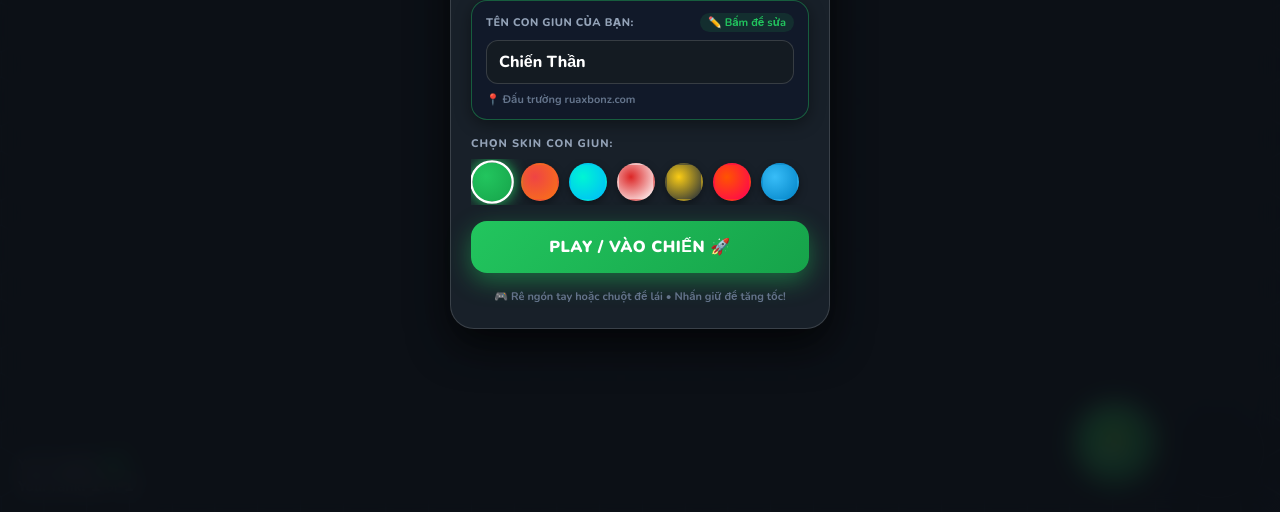
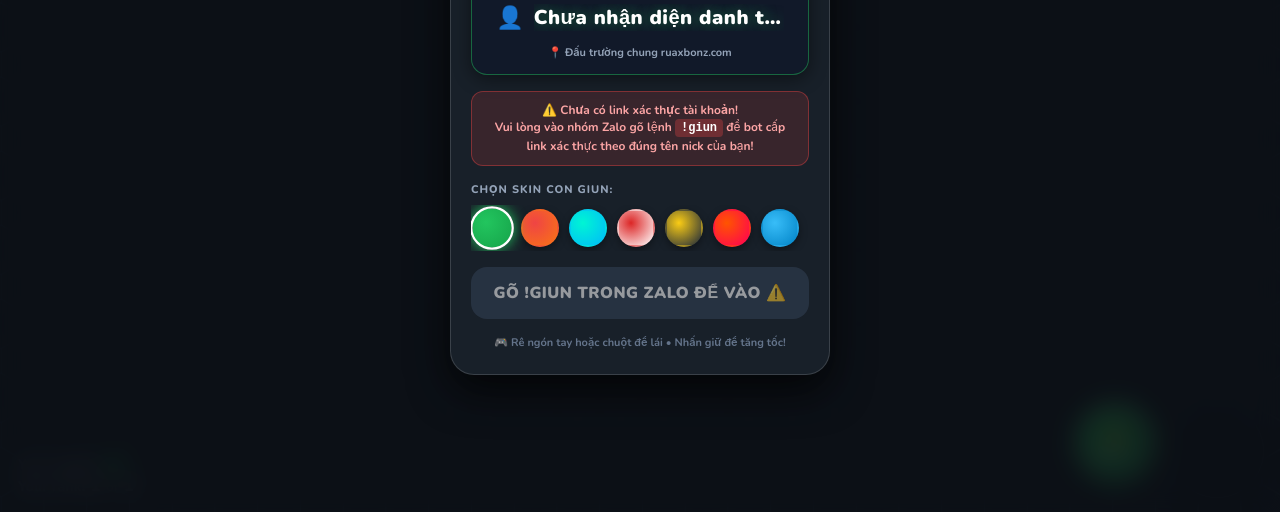
Before and after one commit to metcongviec-sudo/game-giun, a website: page public/index.html in a window 1280 px wide. Shown: the part 288-800 px from the top of the page. Drawn offline with nearby package versions, Linux system fonts and the light colour scheme.

Commit message:
Strictly enforce real Zalo name from token, completely remove manual name inputs

```diff
--- a/public/game.js
+++ b/public/game.js
@@ -24,8 +24,7 @@
   const previewAvatar = document.getElementById("previewAvatar");
   const previewName = document.getElementById("previewName");
   const previewRoom = document.getElementById("previewRoom");
-  const nameInputWrap = document.getElementById("nameInputWrap");
-  const customNameInput = document.getElementById("customNameInput");
+  const authStatusNotice = document.getElementById("authStatusNotice");
   const skinListEl = document.getElementById("skinList");
   const btnStartGame = document.getElementById("btnStartGame");
 
@@ -235,52 +234,85 @@
     }
   }
 
-  const savedName = localStorage.getItem("ruaxbonz_giun_name") || "";
+  // Tự động khôi phục token từ localStorage nếu truy cập thẳng vào trang chủ
+  if (!token) {
+    try {
+      token = localStorage.getItem("ruaxbonz_token") || "";
+    } catch (_) {}
+  } else {
+    try {
+      localStorage.setItem("ruaxbonz_token", token);
+    } catch (_) {}
+  }
+
   let playerProfile = {
-    name: savedName || "Chiến Thần",
+    name: "Đang nhận diện danh tính...",
     roomId: "ruaxbonz_arena",
-    roomName: "Đấu trường ruaxbonz.com"
+    roomName: "Đấu trường ruaxbonz.com",
+    uid: ""
   };
 
-  if (customNameInput) {
-    customNameInput.value = playerProfile.name;
-    customNameInput.addEventListener("input", () => {
-      const val = customNameInput.value.trim();
-      if (val) {
-        playerProfile.name = val;
-        try { localStorage.setItem("ruaxbonz_giun_name", val); } catch(_) {}
-        updateProfileUI();
-      }
-    });
-  }
+  let hasValidAuth = false;
 
-  // Xác thực token với server nếu có
+  // Xác thực token với server để lấy chính xác Tên Zalo thật
   if (token) {
     fetch(`/api/verify-token?token=${encodeURIComponent(token)}`)
       .then(res => res.json())
       .then(data => {
-        if (data.success && data.player) {
-          const verifiedName = (data.player.name || "").trim();
-          if (verifiedName && (!savedName || savedName === "Chiến Thần")) {
-            playerProfile.name = verifiedName;
-            if (customNameInput) customNameInput.value = verifiedName;
-          }
+        if (data.success && data.player && data.player.name) {
+          playerProfile.name = String(data.player.name).trim();
+          playerProfile.uid = data.player.uid || "";
           playerProfile.roomId = "ruaxbonz_arena";
           playerProfile.roomName = data.player.roomName || "Đấu trường ruaxbonz.com";
+          hasValidAuth = true;
+          try {
+            localStorage.setItem("ruaxbonz_player_name", playerProfile.name);
+          } catch (_) {}
+        } else {
+          hasValidAuth = false;
         }
         updateProfileUI();
       })
       .catch(() => {
+        try {
+          const cachedName = localStorage.getItem("ruaxbonz_player_name");
+          if (cachedName) {
+            playerProfile.name = cachedName;
+            hasValidAuth = true;
+          }
+        } catch (_) {}
         updateProfileUI();
       });
   } else {
+    hasValidAuth = false;
     updateProfileUI();
   }
 
   function updateProfileUI() {
-    if (previewName) previewName.textContent = playerProfile.name;
-    if (previewRoom) previewRoom.textContent = `📍 ${playerProfile.roomName}`;
-    if (hudName) hudName.textContent = playerProfile.name;
+    if (hasValidAuth && playerProfile.name) {
+      if (previewName) previewName.textContent = playerProfile.name;
+      if (previewRoom) previewRoom.textContent = `📍 ${playerProfile.roomName}`;
+      if (hudName) hudName.textContent = playerProfile.name;
+      if (authStatusNotice) authStatusNotice.style.display = "none";
+      if (btnStartGame) {
+        btnStartGame.disabled = false;
+        btnStartGame.classList.remove("btn-disabled");
+        const btnContent = btnStartGame.querySelector(".btn-content");
+        if (btnContent) btnContent.textContent = "PLAY / VÀO CHIẾN 🚀";
+      }
+    } else {
+      if (previewName) previewName.textContent = "Chưa nhận diện danh tính";
+      if (authStatusNotice) {
+        authStatusNotice.style.display = "block";
+        authStatusNotice.innerHTML = "⚠️ <b>Chưa có link xác thực tài khoản!</b><br>Vui lòng vào nhóm Zalo gõ lệnh <code>!giun</code> để bot cấp link xác thực theo đúng tên nick của bạn!";
+      }
+      if (btnStartGame) {
+        btnStartGame.disabled = true;
+        btnStartGame.classList.add("btn-disabled");
+        const btnContent = btnStartGame.querySelector(".btn-content");
+        if (btnContent) btnContent.textContent = "GÕ !GIUN TRONG ZALO ĐỂ VÀO ⚠️";
+      }
+    }
   }
 
   // ══════════════════════════════════════════════════
@@ -336,14 +368,12 @@
   // WEBSOCKET COMMUNICATION
   // ══════════════════════════════════════════════════
   function connectWebSocket() {
-    initAudio();
-
-    const customName = customNameInput ? customNameInput.value.trim() : "";
-    if (customName) {
-      playerProfile.name = customName;
-      try { localStorage.setItem("ruaxbonz_giun_name", customName); } catch (_) {}
+    if (!hasValidAuth || !token) {
+      updateProfileUI();
+      return;
     }
 
+    initAudio();
     welcomeModal.style.display = "none";
 
     const protocol = location.protocol === "https:" ? "wss:" : "ws:";
@@ -355,7 +385,6 @@
       ws.send(JSON.stringify({
         type: "join",
         token: token,
-        name: playerProfile.name,
         skin: SKINS[selectedSkinIdx]
       }));
     };
--- a/public/index.html
+++ b/public/index.html
@@ -88,17 +88,20 @@
         <div class="slither-logo-sub">ĐẠI CHIẾN CON GIUN VIP</div>
       </div>
 
-      <!-- Card hiển thị & chỉnh sửa tên người chơi -->
-      <div class="name-editor-card">
-        <div class="name-editor-header">
-          <span class="name-editor-label">TÊN CON GIUN CỦA BẠN:</span>
-          <span class="name-editor-badge">✏️ Bấm để sửa</span>
+      <!-- Card hiển thị tên Zalo chính chủ - KHÓA CỐ ĐỊNH KHÔNG CHO ĐẶT TÊN -->
+      <div class="player-identity-card">
+        <div class="identity-header">
+          <span class="identity-badge">🔒 DANH TÍNH ZALO XÁC THỰC</span>
         </div>
-        <div class="name-input-wrapper">
-          <input type="text" id="customNameInput" class="name-input-field" placeholder="Nhập tên con giun..." maxlength="22" autocomplete="off" spellcheck="false">
+        <div class="identity-name-box">
+          <span class="identity-icon">👤</span>
+          <span id="previewName" class="identity-name">Đang nhận diện tài khoản...</span>
         </div>
-        <div class="name-room-hint" id="previewRoom">📍 Đấu trường chung ruaxbonz.com</div>
+        <div class="identity-lock-hint" id="previewRoom">📍 Đấu trường chung ruaxbonz.com</div>
       </div>
+
+      <!-- Hộp cảnh báo nếu vào trang web trống không có token -->
+      <div id="authStatusNotice" class="auth-notice-box" style="display:none;"></div>
 
       <!-- Chọn Skin Slither.io Striped Segments -->
       <div class="skin-selector-wrap">
--- a/public/style.css
+++ b/public/style.css
@@ -481,77 +481,89 @@ body, html {
   border: 1.5px solid #182029;
 }
 
-.name-editor-card {
+.player-identity-card {
   display: flex;
   flex-direction: column;
   gap: 8px;
   background: rgba(15, 23, 42, 0.75);
-  border: 1.5px solid rgba(34, 197, 94, 0.4);
+  border: 1.5px solid rgba(34, 197, 94, 0.45);
   border-radius: 16px;
-  padding: 12px 14px;
-  box-shadow: 0 4px 16px rgba(0, 0, 0, 0.4);
+  padding: 14px 16px;
+  box-shadow: 0 4px 18px rgba(0, 0, 0, 0.45);
 }
 
-.name-editor-header {
+.identity-header {
   display: flex;
-  justify-content: space-between;
-  align-items: center;
+  justify-content: center;
 }
 
-.name-editor-label {
+.identity-badge {
   font-size: 11px;
   font-weight: 800;
   letter-spacing: 0.5px;
-  color: #94a3b8;
+  color: #22c55e;
+  background: rgba(34, 197, 94, 0.15);
+  padding: 3px 10px;
+  border-radius: 12px;
+  border: 1px solid rgba(34, 197, 94, 0.3);
 }
 
-.name-editor-badge {
-  font-size: 11px;
-  font-weight: 700;
-  color: #22c55e;
-  background: rgba(34, 197, 94, 0.12);
-  padding: 2px 8px;
-  border-radius: 10px;
+.identity-name-box {
+  display: flex;
+  align-items: center;
+  justify-content: center;
+  gap: 10px;
+  padding: 4px 0;
 }
 
-.name-input-wrapper {
-  position: relative;
-  display: flex;
-  align-items: center;
-  background: rgba(22, 28, 34, 0.9);
-  border: 1.5px solid rgba(255, 255, 255, 0.15);
-  border-radius: 12px;
-  padding: 2px 12px;
-  transition: border-color 0.2s, box-shadow 0.2s;
+.identity-icon {
+  font-size: 22px;
 }
 
-.name-input-wrapper:focus-within {
-  border-color: #22c55e;
-  box-shadow: 0 0 12px rgba(34, 197, 94, 0.35);
+.identity-name {
+  font-size: 20px;
+  font-weight: 900;
+  color: #ffffff;
+  font-family: 'Nunito', sans-serif;
+  letter-spacing: 0.5px;
+  text-shadow: 0 0 14px rgba(34, 197, 94, 0.5);
+  max-width: 250px;
+  overflow: hidden;
+  text-overflow: ellipsis;
+  white-space: nowrap;
 }
 
-.name-input-field {
-  width: 100%;
-  background: transparent;
-  border: none;
-  outline: none;
-  color: #ffffff;
-  font-size: 16px;
-  font-weight: 800;
-  font-family: 'Nunito', sans-serif;
-  padding: 8px 0;
+.identity-lock-hint {
+  font-size: 11px;
+  color: #94a3b8;
+  font-weight: 600;
+  text-align: center;
 }
 
-.name-input-field::placeholder {
-  color: #64748b;
-  font-weight: 600;
+.auth-notice-box {
+  background: rgba(239, 68, 68, 0.15);
+  border: 1.5px solid rgba(239, 68, 68, 0.4);
+  color: #fca5a5;
+  font-size: 12px;
+  line-height: 1.45;
+  padding: 10px 14px;
+  border-radius: 12px;
+  text-align: center;
 }
 
-.name-room-hint {
-  font-size: 11px;
-  color: #64748b;
-  font-weight: 600;
-  text-align: left;
+.auth-notice-box code {
+  background: rgba(239, 68, 68, 0.3);
+  padding: 2px 6px;
+  border-radius: 4px;
+  font-weight: 800;
+  color: #fff;
+}
+
+.btn-slither-play.btn-disabled {
+  opacity: 0.55;
+  cursor: not-allowed;
+  background: #334155 !important;
+  box-shadow: none !important;
 }
 
 /* SKIN SELECTOR */
```
Also changed, not shown: server.js (+5 -10 lines).
